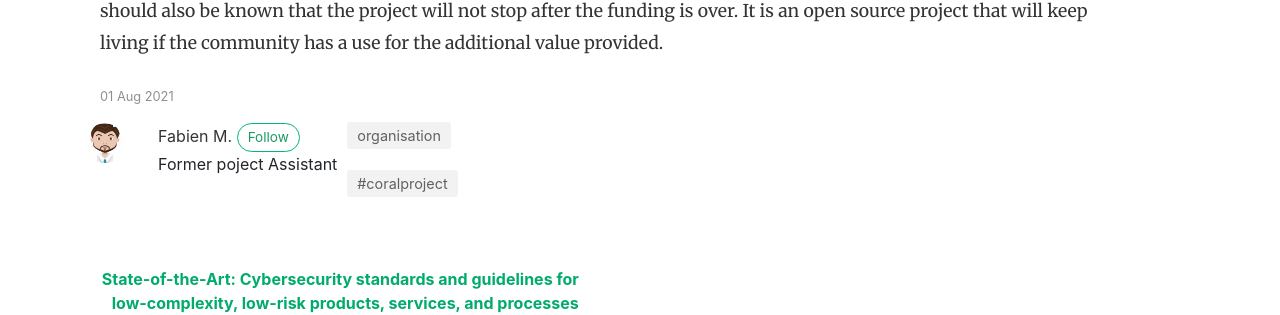
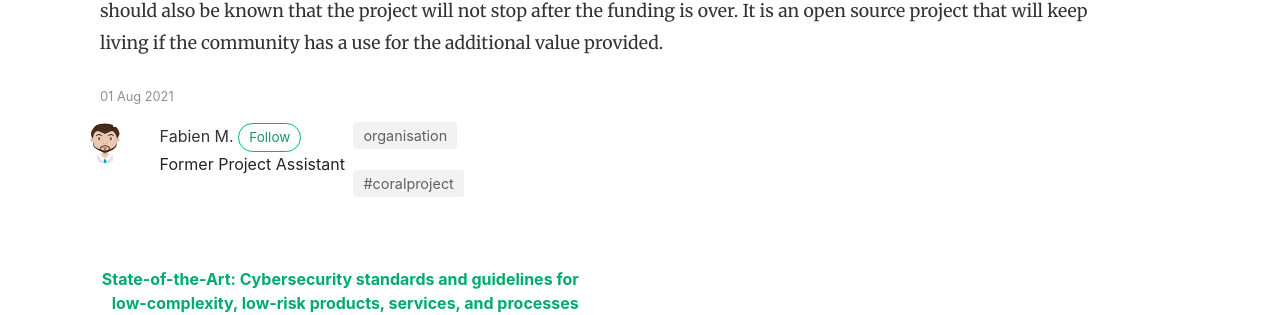
Before and after one commit to NC3-LU/coral-project, a Jekyll site: the page built from _posts/2021-08-01-project-welcome.markdown, in a window 1280 px wide and 900 px high, scrolled down 739 px. Shown: the part 374-689 px from the top of the window. Built offline with Jekyll 4.4.1, drawn with Linux system fonts in a browser that asks for light colours; nearby versions of some CDN libraries.

Commit message:
Update _config.yml
with the second avatar, and corrected typos

```diff
--- a/_config.yml
+++ b/_config.yml
@@ -12,7 +12,7 @@
   ggh:
     name: Gabriela Gheorghe
     display_name: Gabriela G.
-    avatar: 'assets/images/avatar.png'
+    avatar: 'assets/images/female-avatar.png'
     email: info@coral-project.org
     web: https://lhc.lu
     description: "Project Manager"
@@ -22,7 +22,7 @@
     avatar: 'assets/images/avatar.png'
     email: info@coral-project.org
     web: https://www.nc3.lu
-    description: "Former poject Assistant"
+    description: "Former Project Assistant"
   dko:
     name: Dominique Kogue
     display_name: Dominique K.
```
